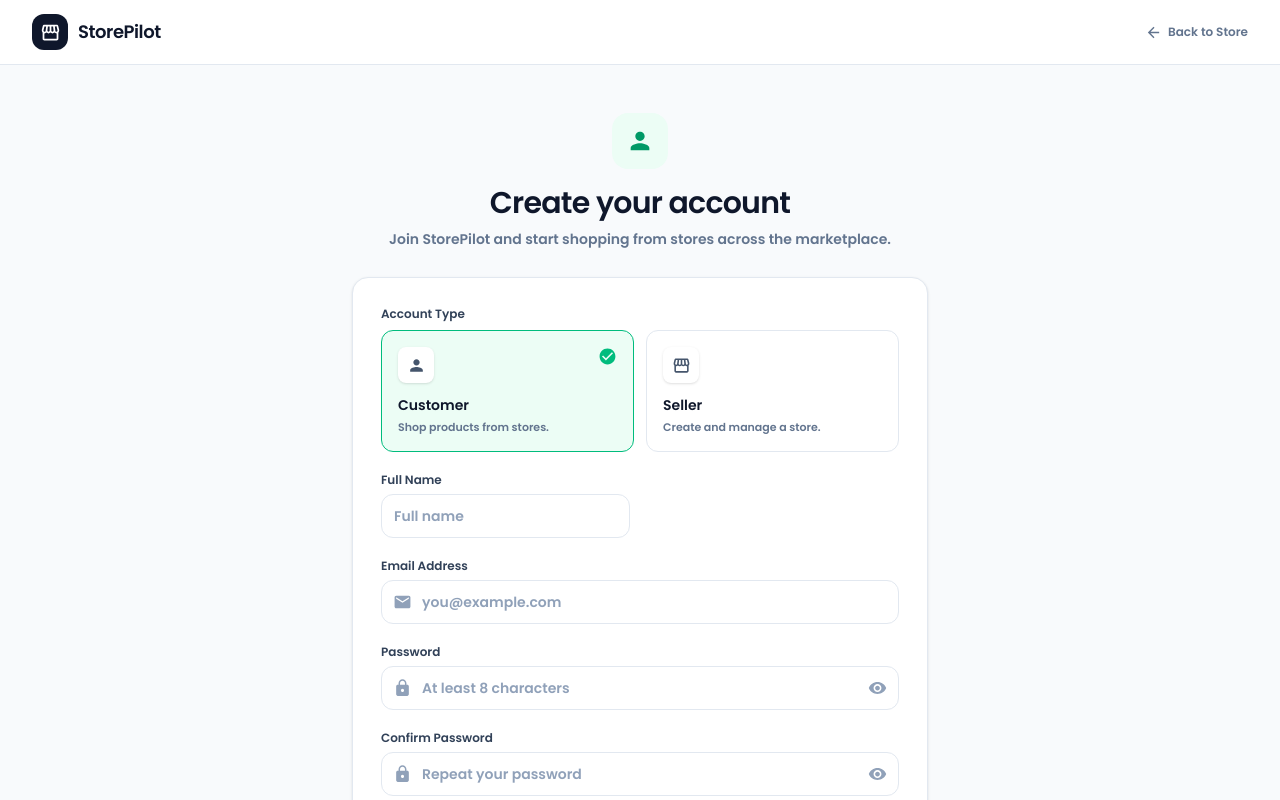
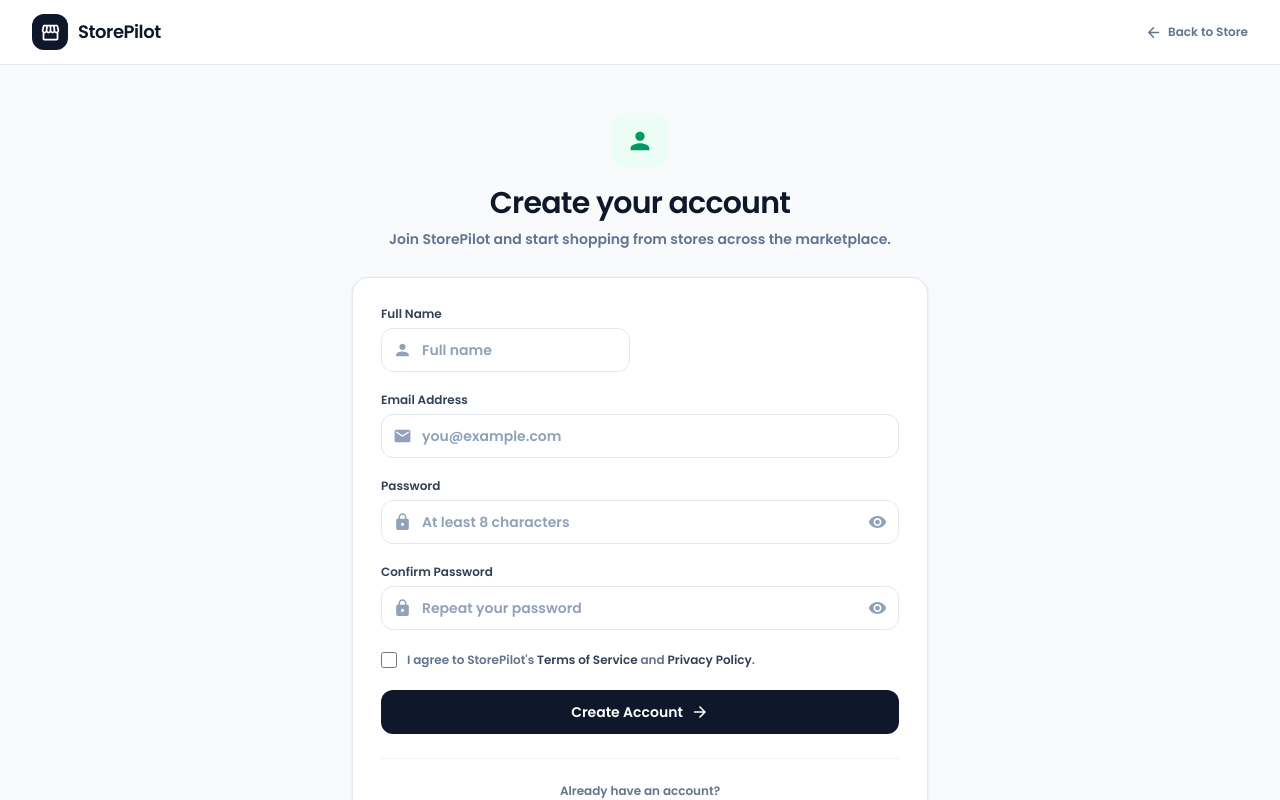
Before and after one commit to makinde-ayooluwa/store-pilot, a React (Vite) app: page /register in a window 1280 px wide. Shown: the top 800 px of the page. Built offline with nearby package versions, Linux system fonts and the light colour scheme; no server answers.

Commit message:
new commit

```diff
--- a/src/pages/auth/register.jsx
+++ b/src/pages/auth/register.jsx
@@ -107,8 +107,11 @@ export default function Register() {
             console.log("REGISTER RESULT:", result)
 
             if (!result?.status) {
+                console.log('====================================');
+                console.log(result.message);
+                console.log('====================================');
                 Swal.fire({
-                    title:"Error",
+                    title: "Error",
                     timer: 2000,
                     text: result?.message || "Registration error",
                     icon: "error"
@@ -119,21 +122,20 @@ export default function Register() {
             setTimeout(() => {
                 // Swal.fire("Success", result?.message || "Registration successful");
                 Swal.fire({
-                    title:"Success",
+                    title: "Success",
                     timer: 2000,
                     text: result?.message || "Registration successful",
                     icon: "success"
                 })
-                if (formData.role === 'seller') {
-                    navigate('/seller')
-                } else {
                 navigate('/')
-                }
             }, 2000);
 
         } catch (error) {
+            console.log('====================================');
+            console.log(error?.response?.data?.message || error?.message);
+            console.log('====================================');
             console.log("REGISTER ERROR:", error)
-            Swal.fire("Error", error?.response?.data?.message || error?.message || "Registration failed");
+            Swal.fire({ title: "Error", text: error?.response?.data?.message || error?.message || "Registration failed", icon: "error" });
         } finally {
             setLoading(false)
         }
@@ -201,7 +203,7 @@ export default function Register() {
                         >
 
                             {/* Account Type */}
-                            <div>
+                            {/* <div>
                                 <label className="mb-2 block text-xs font-semibold text-slate-700">
                                     Account Type
                                 </label>
@@ -273,7 +275,7 @@ export default function Register() {
                                     </button>
 
                                 </div>
-                            </div>
+                            </div> */}
 
                             {/* Names */}
                             <div className="grid gap-5 sm:grid-cols-2">
@@ -282,18 +284,23 @@ export default function Register() {
                                     <label className="mb-1.5 block text-xs font-semibold text-slate-700">
                                         Full Name
                                     </label>
-
+                                    <div className="relative">
+                                        <MdPerson
+                                            size={19}
+                                            className="absolute left-3 top-1/2 -translate-y-1/2 text-slate-400"
+                                        />
                                         <input
                                             type="text"
                                             name="fullname"
                                             value={formData.fullname}
                                             onChange={handleChange}
                                             placeholder="Full name"
-                                        className={`h-11 w-full rounded-xl border bg-white px-3 text-sm outline-none transition placeholder:text-slate-400 ${errors.fullname
+                                            className={`h-11 w-full rounded-xl border bg-white pl-10 pr-3 text-sm outline-none transition placeholder:text-slate-400 ${errors.fullname
                                                 ? 'border-red-300 focus:border-red-500'
                                                 : 'border-slate-200 focus:border-emerald-500'
                                                 }`}
                                         />
+                                    </div>
 
                                     {errors.fullname && (
                                         <p className="mt-1.5 text-xs text-red-500">
```
Also changed, not shown: src/contexts/userProvider.jsx (+7 -0 lines). Lines whose indentation alone changed are shown as unchanged.
